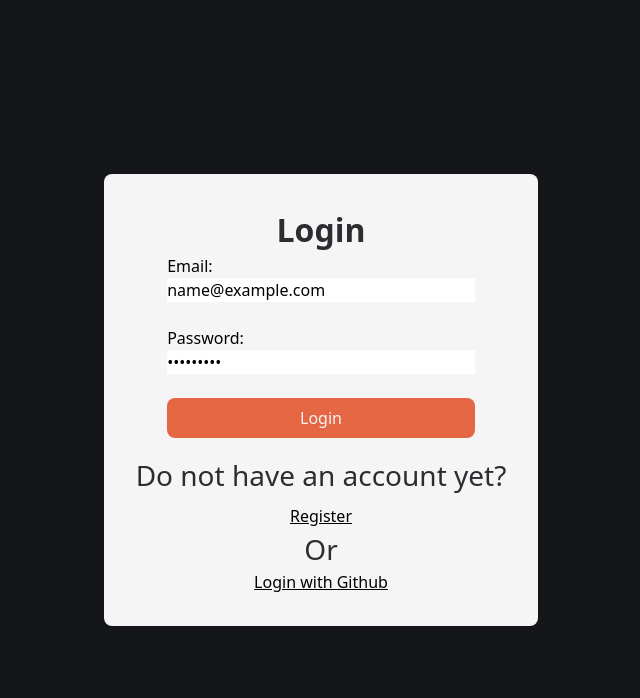
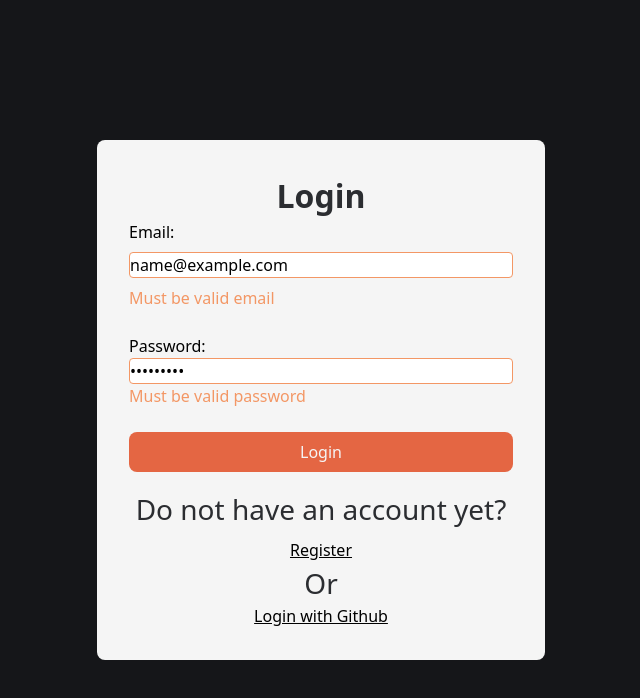
Before and after one commit to PiotrPlotast/markdown-editor-web-app, a React (Vite) app in the folder markdown-editor-web-app/: page / in a window 1280 px wide. Both pictures are taken after typing "name@example.com", "Sample123" into the empty fields and a click on the button "Login". Shown: the top 698 px of the page, without its empty margins (319-959 px from the left). Built offline with nearby package versions, Linux system fonts and the light colour scheme; no server answers; the HTML template or start-up script is replaced by a standard one.

Commit message:
feat: add error handling and validation feedback to email login form

```diff
--- a/markdown-editor-web-app/src/LoginPage.tsx
+++ b/markdown-editor-web-app/src/LoginPage.tsx
@@ -8,9 +8,21 @@ export default function LoginPage() {
   const [login, setLogin] = useState(true);
   const [email, setEmail] = useState("");
   const [password, setPassword] = useState("");
-  function handleEmailLogin(e: React.FormEvent) {
+  // Add a state to track error messages
+  const [error, setError] = useState(false);
+
+  async function handleEmailLogin(e: React.FormEvent) {
     e.preventDefault();
-    signInWithEmail(email, password);
+    try {
+      const result = await signInWithEmail(email, password);
+      if (result.error) {
+        setError(true);
+      } else {
+        setError(false);
+      }
+    } catch (error) {
+      setError(true);
+    }
   }
   function handleEmailRegister(e: React.FormEvent) {
     e.preventDefault();
@@ -18,25 +30,42 @@ export default function LoginPage() {
   }
   return (
     <div className="h-dvh flex items-center justify-center bg-gray-900">
-      <div className="bg-gray-100 p-8 rounded-lg flex flex-col items-center">
+      <div className="bg-gray-100 p-8 rounded-lg flex flex-col items-center w-96 sm:w-full sm:max-w-md md:w-7/12 md:max-w-md ">
         <h1>{login ? "Login" : "Register"}</h1>
         {login ? (
-          <form onSubmit={handleEmailLogin} className="flex flex-col gap-6">
-            <label>
+          <form
+            onSubmit={handleEmailLogin}
+            className="flex flex-col gap-6 w-full"
+          >
+            <label className="flex flex-col gap-2 w-full">
               Email:
               <input
-                className="w-full"
+                className={`w-full rounded ${
+                  error ? "border border-orange-100" : ""
+                }`}
                 type="email"
                 onChange={(e) => setEmail(e.target.value)}
               />
+              <span
+                className={`text-orange-100 ${error ? "visible" : "hidden"}`}
+              >
+                Must be valid email
+              </span>
             </label>
             <label>
               Password:
               <input
-                className="w-full"
+                className={`w-full rounded ${
+                  error ? "border border-orange-100" : ""
+                }`}
                 type="password"
                 onChange={(e) => setPassword(e.target.value)}
               />
+              <span
+                className={`text-orange-100 ${error ? "visible" : "hidden"}`}
+              >
+                Must be valid password
+              </span>
             </label>
             <button
               type="submit"
@@ -50,7 +79,9 @@ export default function LoginPage() {
             <label>
               Email:
               <input
-                className="w-full"
+                className={`w-full rounded ${
+                  error ? "border border-orange-100" : ""
+                }`}
                 type="email"
                 onChange={(e) => setEmail(e.target.value)}
               />
@@ -58,7 +89,9 @@ export default function LoginPage() {
             <label>
               Password:
               <input
-                className="w-full"
+                className={`w-full rounded ${
+                  error ? "border border-orange-100" : ""
+                }`}
                 type="password"
                 onChange={(e) => setPassword(e.target.value)}
               />
```
